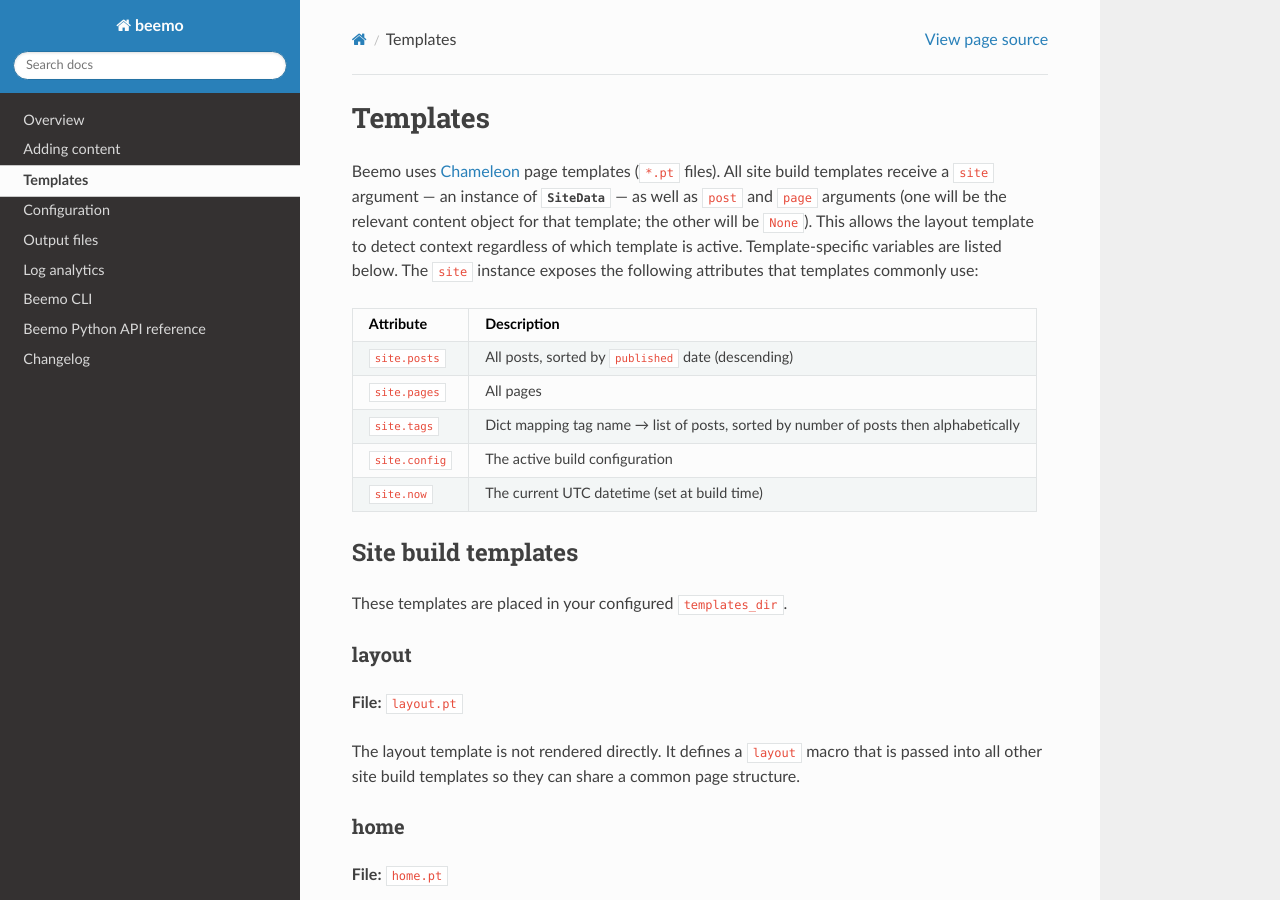
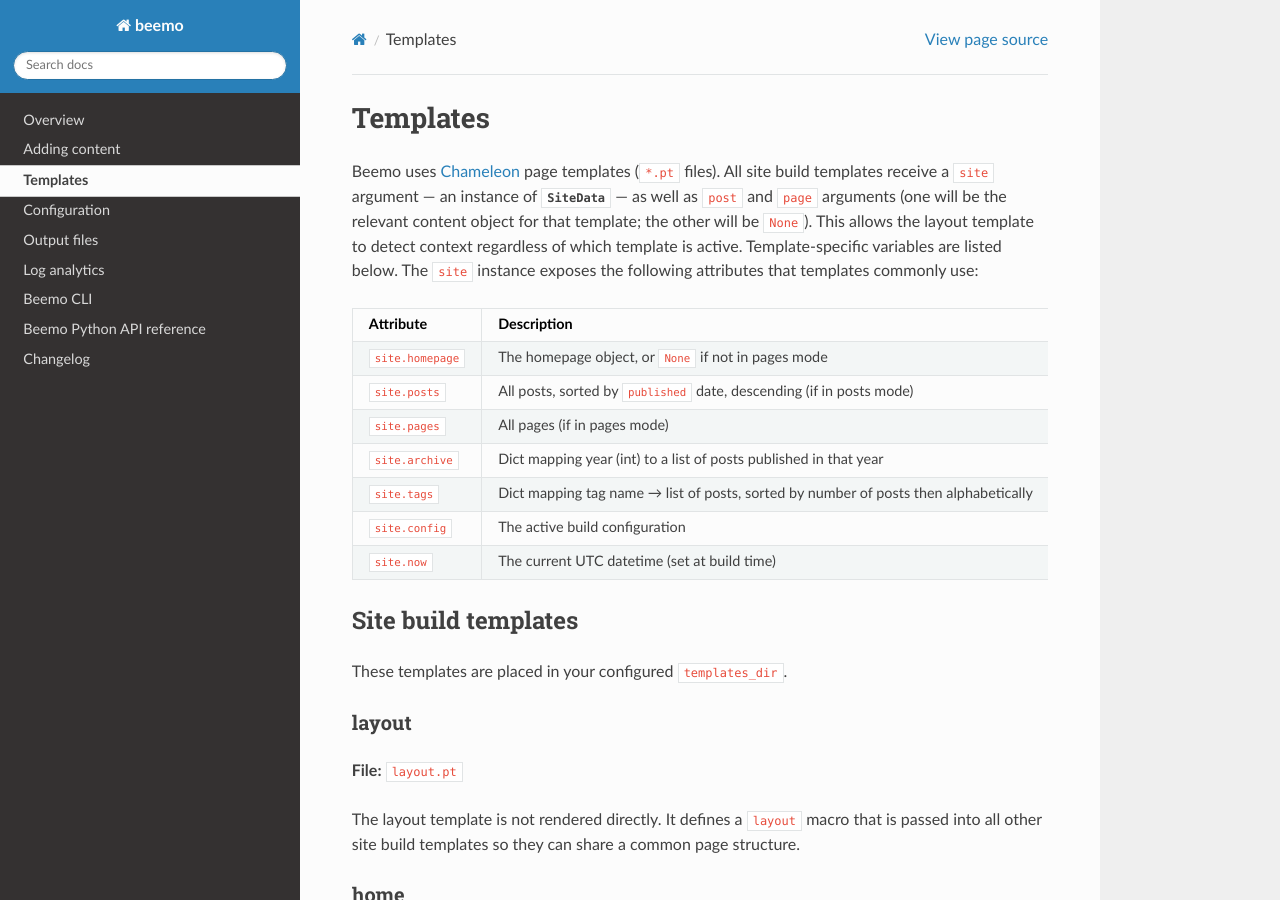
Before and after one commit to bennuttall/beemo, a Sphinx documentation site: the page built from docs/templates.rst, in a window 1280 px wide and 900 px high. Built offline with Sphinx 7.4.7 and the Read the Docs theme 3.1.0, drawn with Linux system fonts in a browser that asks for light colours.

Commit message:
Docs fixes

```diff
--- a/docs/config.rst
+++ b/docs/config.rst
@@ -101,4 +101,4 @@ with the following keys:
         output_dir: analytics              # output directory for the analytics site
         manifest_path: www/manifest.json   # path to manifest.json produced by beemo build
         base_url: https://mysite.com
-        title: ""                          # optional; derived from base_url if omitted
+        title: ""                          # optional
--- a/docs/templates.rst
+++ b/docs/templates.rst
@@ -16,10 +16,14 @@ The ``site`` instance exposes the following attributes that templates commonly u
 
    * - Attribute
      - Description
+   * - ``site.homepage``
+     - The homepage object, or ``None`` if not in pages mode
    * - ``site.posts``
-     - All posts, sorted by ``published`` date (descending)
+     - All posts, sorted by ``published`` date, descending (if in posts mode)
    * - ``site.pages``
-     - All pages
+     - All pages (if in pages mode)
+   * - ``site.archive``
+     - Dict mapping year (int) to a list of posts published in that year
    * - ``site.tags``
      - Dict mapping tag name → list of posts, sorted by number of posts then alphabetically
    * - ``site.config``
```
